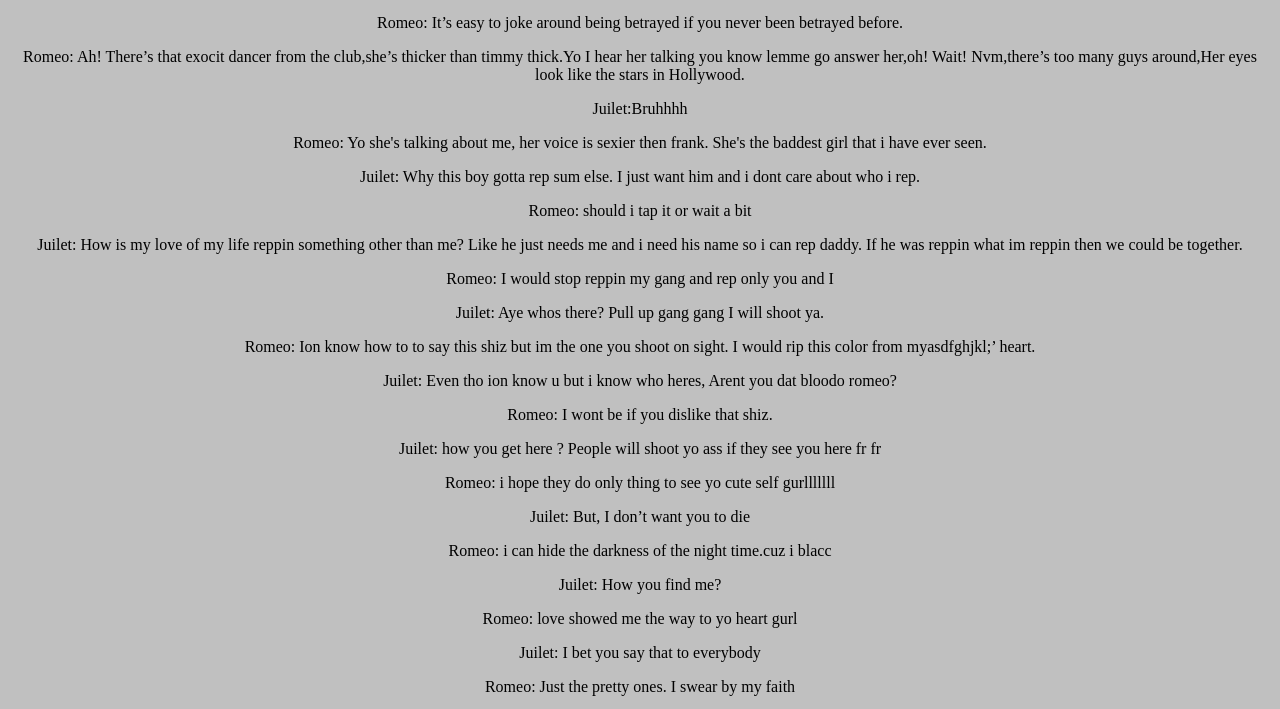
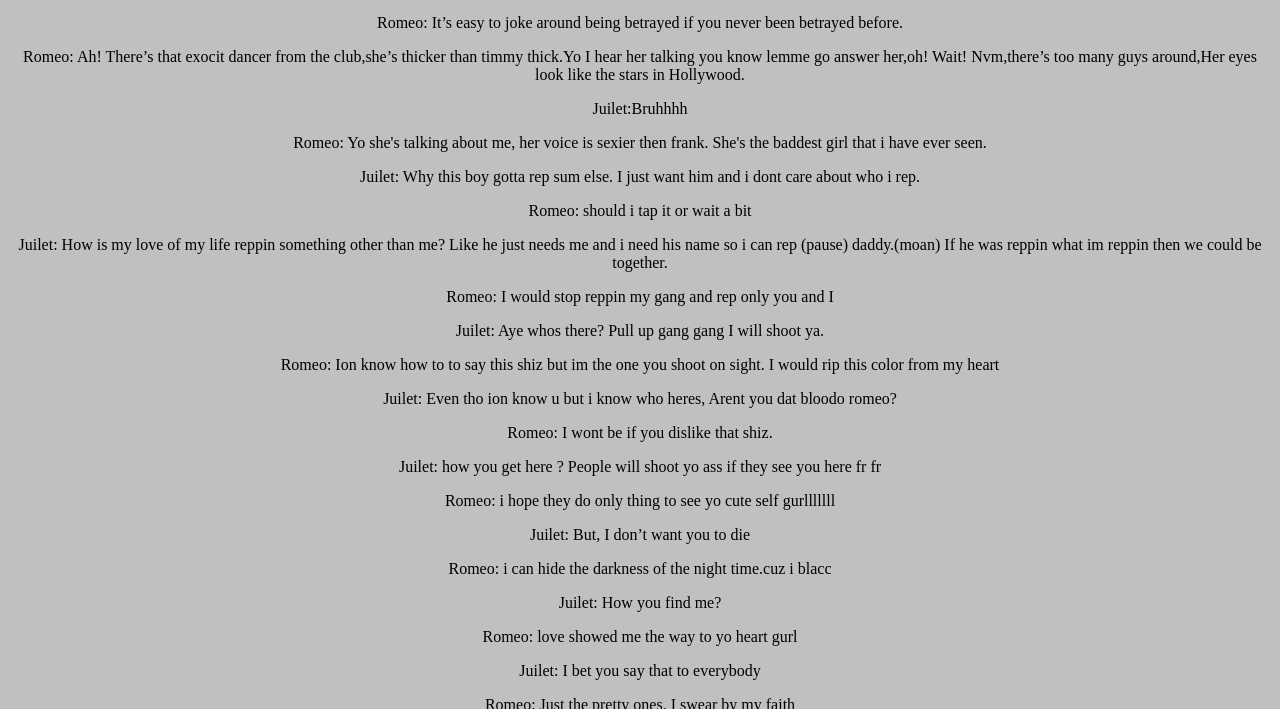
Before and after one commit to Frank-Ah/Frank-Ah.github.io, a plain HTML site: page index.html in a window 1280 px wide. Shown: the part 86-795 px from the top of the page. Drawn offline with Linux system fonts and the light colour scheme.

Commit message:
Update index.html

```diff
--- a/index.html
+++ b/index.html
@@ -57,14 +57,14 @@ div.desc {
 </p>
 <p>   Romeo: should i tap it or wait a bit
 </p>
-<p>  Juilet: How is my love of my life reppin something other than me? Like he just needs me and i need his name so i can rep daddy. If he was reppin what im reppin then we could be together.
+<p>  Juilet: How is my love of my life reppin something other than me? Like he just needs me and i need his name so i can rep (pause) daddy.(moan)  If he was reppin what im reppin then we could be together.
 </p>
  <p> Romeo: I would stop reppin my gang and rep only you and I
 </p>
  <p> Juilet: Aye whos there? Pull up gang gang I will shoot ya.
 </p>
- <p> Romeo: Ion know how to to say this shiz but im the one you shoot on sight. I would rip this color from myasdfghjkl;’
-   heart.
+ <p> Romeo: Ion know how to to say this shiz but im the one you shoot on sight. I would rip this color from my
+   heart
 </p>
  <p> Juilet: Even tho ion know u but i know who heres, Arent you dat bloodo romeo?
 </p>
```
